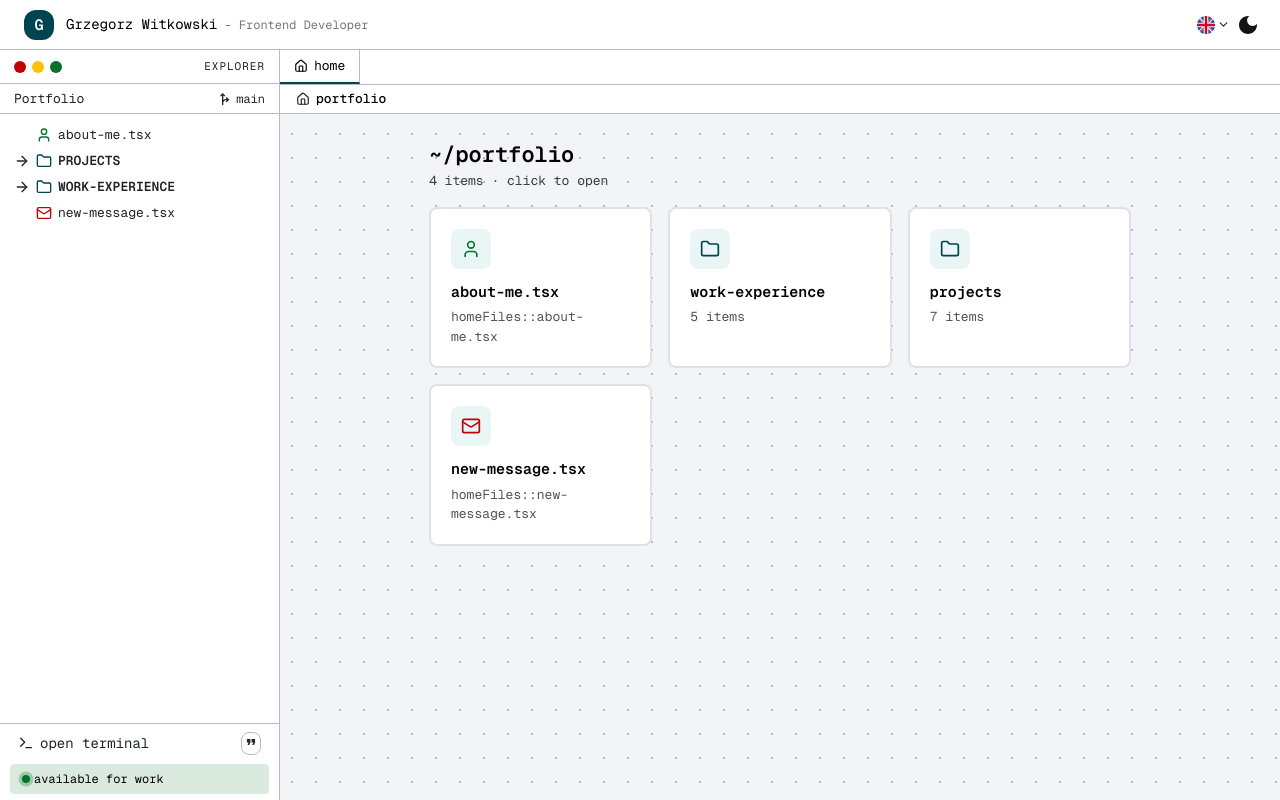
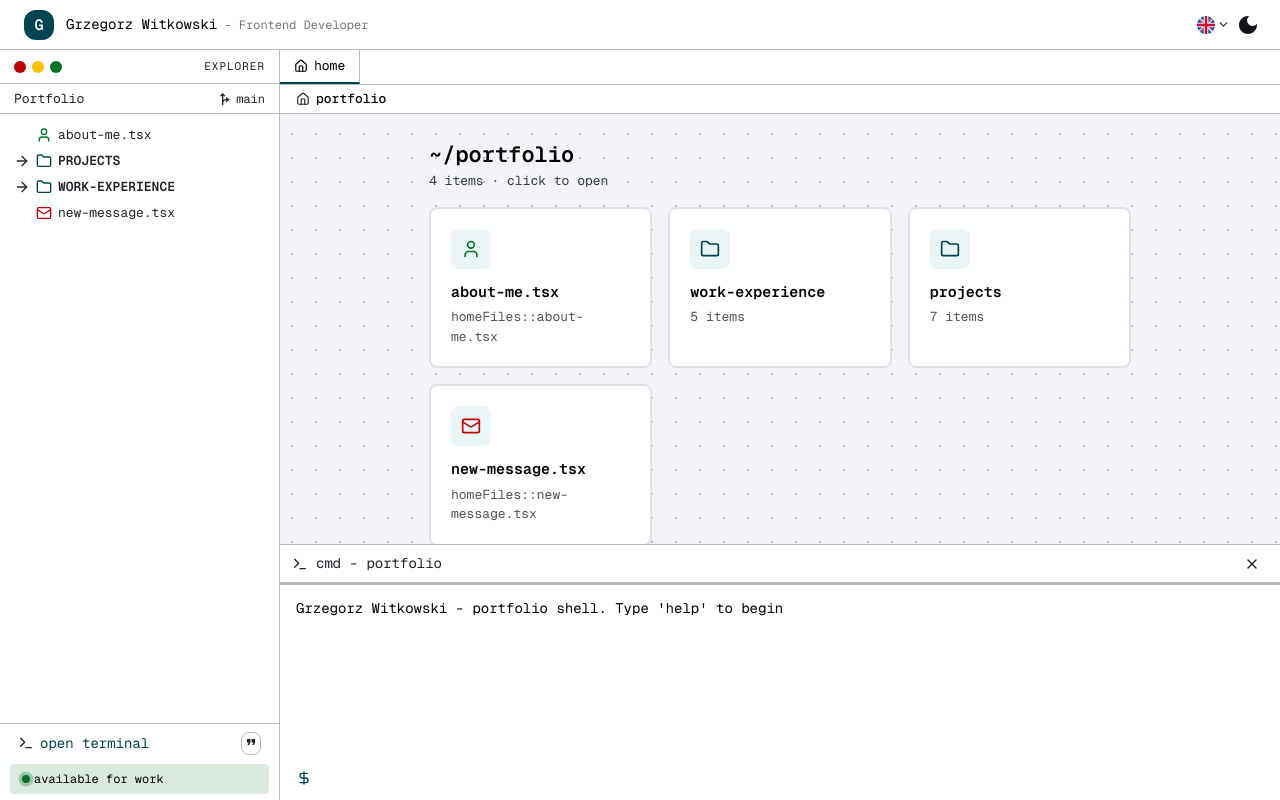
Before and after one commit to GrzegorzWitkowsk1/Portfolio, a React (Create React App) app: page / in a window 1280 px wide. Both pictures are taken after a click on the button "open terminal". Built offline with nearby package versions, Linux system fonts and the light colour scheme.

Commit message:
feat: added opening/closing terminal

```diff
--- a/src/components/main/index.tsx
+++ b/src/components/main/index.tsx
@@ -1,6 +1,7 @@
 import { Box, styled } from "@mui/material";
 import { useNavigationStore } from "store/navigation-store";
 import { projects, workExperience } from "consts";
+import { Terminal } from "components/terminal";
 import { BreadcrumbsBar } from "./components/breadcrumbs-bar";
 import { TabBar } from "./components/tab-bar";
 import { FileView } from "./components/file-view";
@@ -18,6 +19,7 @@ const MainRoot = styled(Box, {
 	display: "flex",
 	flexDirection: "column",
 	minHeight: 0,
+	position: "relative",
 	backgroundColor: theme.palette.background.default,
 	...((withDots ?? false) && {
 		backgroundImage: `radial-gradient(circle, ${
@@ -75,6 +77,7 @@ export function Main() {
 					))
 				)}
 			</ContentArea>
+			<Terminal />
 		</MainRoot>
 	);
 }
--- a/src/components/sidebar/index.tsx
+++ b/src/components/sidebar/index.tsx
@@ -16,6 +16,7 @@ import { ExplorerHeader } from "./components/explorer-header";
 import { AvailabilityDot } from "components/availability-dot";
 import { projects, workExperience } from "consts";
 import { useNavigationStore, FolderName } from "store/navigation-store";
+import { useTerminalStore } from "store/terminal-store";
 import { getFileIcon } from "config/file-icon";
 import {
 	ArrowDown,
@@ -183,6 +184,8 @@ export function Sidebar() {
 	const { t } = useTranslation();
 	const openFile = useNavigationStore((s) => s.openFile);
 	const setOpenFolder = useNavigationStore((s) => s.setOpenFolder);
+	const terminalOpen = useTerminalStore((s) => s.isOpen);
+	const toggleTerminal = useTerminalStore((s) => s.toggle);
 
 	const handleFileClick = (label: string, folder?: FolderName) => {
 		const { id, icon } = getFileIcon(label, folder, theme);
@@ -230,12 +233,14 @@ export function Sidebar() {
 				/>
 			</ExplorerBody>
 			<SidebarFooterRoot>
-				<RowBase>
-					<Terminal size="16px"/>
+				<RowBase onClick={toggleTerminal}>
+					<Terminal size="16px" />
 					<Typography
 						sx={{
 							fontSize: "14px",
-							color: "inherit",
+							color: terminalOpen
+								? theme.palette.primary.main
+								: "inherit",
 						}}
 					>
 						{t("sidebar::openTerminal")}
--- /dev/null
+++ b/src/components/terminal/index.tsx
@@ -0,0 +1,166 @@
+import {
+	Box,
+	IconButton,
+	InputBase,
+	Slide,
+	styled,
+	Typography,
+	useTheme,
+} from "@mui/material";
+import { DollarSign, Terminal as TerminalIcon, X } from "lucide-react";
+import { KeyboardEvent, useEffect, useRef, useState } from "react";
+import { useTranslation } from "react-i18next";
+import { useTerminalStore } from "store/terminal-store";
+
+const TERMINAL_HEIGHT = 256;
+
+const TerminalRoot = styled(Box)(({ theme }) => ({
+	position: "absolute",
+	left: 0,
+	right: 0,
+	bottom: 0,
+	height: `${TERMINAL_HEIGHT}px`,
+	zIndex: theme.zIndex.modal,
+	display: "flex",
+	flexDirection: "column",
+	willChange: "transform",
+	transform: "translateZ(0)",
+	backgroundColor:
+		theme.palette.mode === "light" ? "white" : theme.palette.grey[600],
+	borderTop: `1px solid ${
+		theme.palette.mode === "light"
+			? theme.palette.grey[300]
+			: theme.palette.grey[400]
+	}`,
+}));
+
+const TitleBar = styled(Box)(({ theme }) => ({
+	display: "flex",
+	alignItems: "center",
+	justifyContent: "space-between",
+	gap: "8px",
+	flexShrink: 0,
+	height: "40px",
+	padding: "0 12px",
+	borderBottom: `3px solid ${theme.palette.grey[300]}`,
+	color: theme.palette.text.secondary,
+}));
+
+const BodyRoot = styled(Box)({
+	flex: 1,
+	minHeight: 0,
+	display: "flex",
+	flexDirection: "column",
+});
+
+const OutputArea = styled(Box)({
+	flex: 1,
+	overflow: "auto",
+	padding: "12px 16px 0",
+});
+
+const PromptRow = styled(Box)({
+	display: "flex",
+	alignItems: "center",
+	gap: "8px",
+	flexShrink: 0,
+	padding: "8px 16px 12px",
+});
+
+export function Terminal() {
+	const theme = useTheme();
+	const { t } = useTranslation();
+	const isOpen = useTerminalStore((s) => s.isOpen);
+	const greetingShown = useTerminalStore((s) => s.greetingShown);
+	const close = useTerminalStore((s) => s.close);
+	const markGreetingShown = useTerminalStore((s) => s.markGreetingShown);
+
+	const [showGreeting, setShowGreeting] = useState(false);
+	const [command, setCommand] = useState("");
+	const inputRef = useRef<HTMLInputElement>(null);
+
+	useEffect(() => {
+		if (isOpen && !greetingShown) {
+			setShowGreeting(true);
+			markGreetingShown();
+		}
+	}, [isOpen, greetingShown, markGreetingShown]);
+
+	const handleKeyDown = (event: KeyboardEvent<HTMLInputElement>) => {
+		if (event.key === "Enter") {
+			setCommand("");
+		}
+	};
+
+	return (
+		<Slide
+			direction="up"
+			in={isOpen}
+			onEntered={() => inputRef.current?.focus()}
+		>
+			<TerminalRoot>
+				<TitleBar>
+					<Box sx={{ display: "flex", alignItems: "center", gap: "8px" }}>
+						<TerminalIcon size="16px" />
+						<Typography
+							sx={{
+								fontSize: "14px",
+								color: "inherit",
+							}}
+						>
+							{t("terminal::title")}
+						</Typography>
+					</Box>
+					<IconButton
+						onClick={close}
+						aria-label={t("terminal::close")}
+						sx={{
+							height: "32px",
+							width: "32px",
+							color: theme.palette.text.secondary,
+						}}
+					>
+						<X size={22} />
+					</IconButton>
+				</TitleBar>
+				<BodyRoot>
+					<OutputArea>
+						{showGreeting && (
+							<Typography
+								sx={{
+									fontSize: "14px",
+									lineHeight: 1.6,
+									color: theme.palette.text.primary,
+								}}
+							>
+								{t("terminal::greeting")}
+							</Typography>
+						)}
+					</OutputArea>
+					<PromptRow>
+						<DollarSign size={16} color={theme.palette.primary.main} />
+						<InputBase
+							inputRef={inputRef}
+							value={command}
+							onChange={(event) => setCommand(event.target.value)}
+							onKeyDown={handleKeyDown}
+							placeholder=""
+							aria-label={t("terminal::commandInput")}
+							inputProps={{
+								style: {
+									fontSize: "14px",
+									color: theme.palette.text.primary,
+									padding: 0,
+								},
+							}}
+							sx={{
+								flex: 1,
+								caretColor: theme.palette.primary.main,
+							}}
+						/>
+					</PromptRow>
+				</BodyRoot>
+			</TerminalRoot>
+		</Slide>
+	);
+}
--- a/src/locales/en-EN.json
+++ b/src/locales/en-EN.json
@@ -16,6 +16,12 @@
 		"explorer": "explorer",
 		"openTerminal": "open terminal",
 		"availableForWork": "available for work"
+	},
+	"terminal": {
+		"title": "cmd - portfolio",
+		"greeting": "Grzegorz Witkowski - portfolio shell. Type 'help' to begin",
+		"close": "Close terminal",
+		"commandInput": "Type a command"
 	},
 	"home": {
 		"itemsCount": "{{count}} items",
--- a/src/locales/pl-PL.json
+++ b/src/locales/pl-PL.json
@@ -12,10 +12,16 @@
 		"toggleNavigation": "przełącz nawigację",
 		"language": "Język"
 	},
-	"sidebar": {
+"sidebar": {
 		"explorer": "eksplorator",
 		"openTerminal": "otwórz terminal",
-		"availableForWork": "dostępny do projektu"
+		"availableForWork": "dostępny do pracy"
+	},
+	"terminal": {
+		"title": "cmd - portfolio",
+		"greeting": "Grzegorz Witkowski - portfolio shell. Wpisz 'help', aby rozpocząć",
+		"close": "Zamknij terminal",
+		"commandInput": "Wpisz komendę"
 	},
 	"home": {
 		"itemsCount": "{{count}} elementów",
--- /dev/null
+++ b/src/store/terminal-store.ts
@@ -0,0 +1,17 @@
+import { create } from "zustand";
+
+type TerminalState = {
+	isOpen: boolean;
+	greetingShown: boolean;
+	toggle: () => void;
+	close: () => void;
+	markGreetingShown: () => void;
+};
+
+export const useTerminalStore = create<TerminalState>((set) => ({
+	isOpen: false,
+	greetingShown: false,
+	toggle: () => set((state) => ({ isOpen: !state.isOpen })),
+	close: () => set({ isOpen: false }),
+	markGreetingShown: () => set({ greetingShown: true }),
+}));
```
